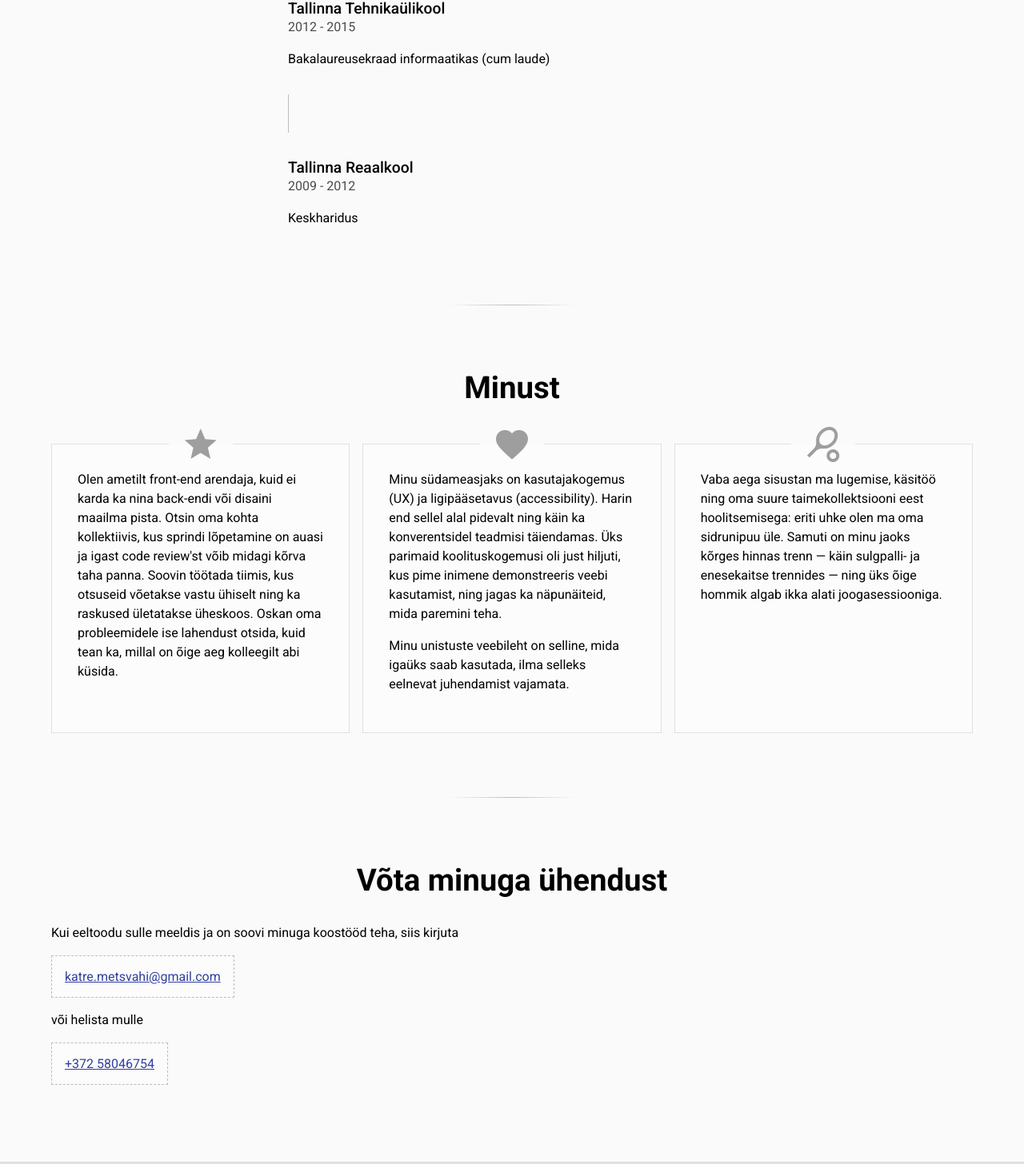
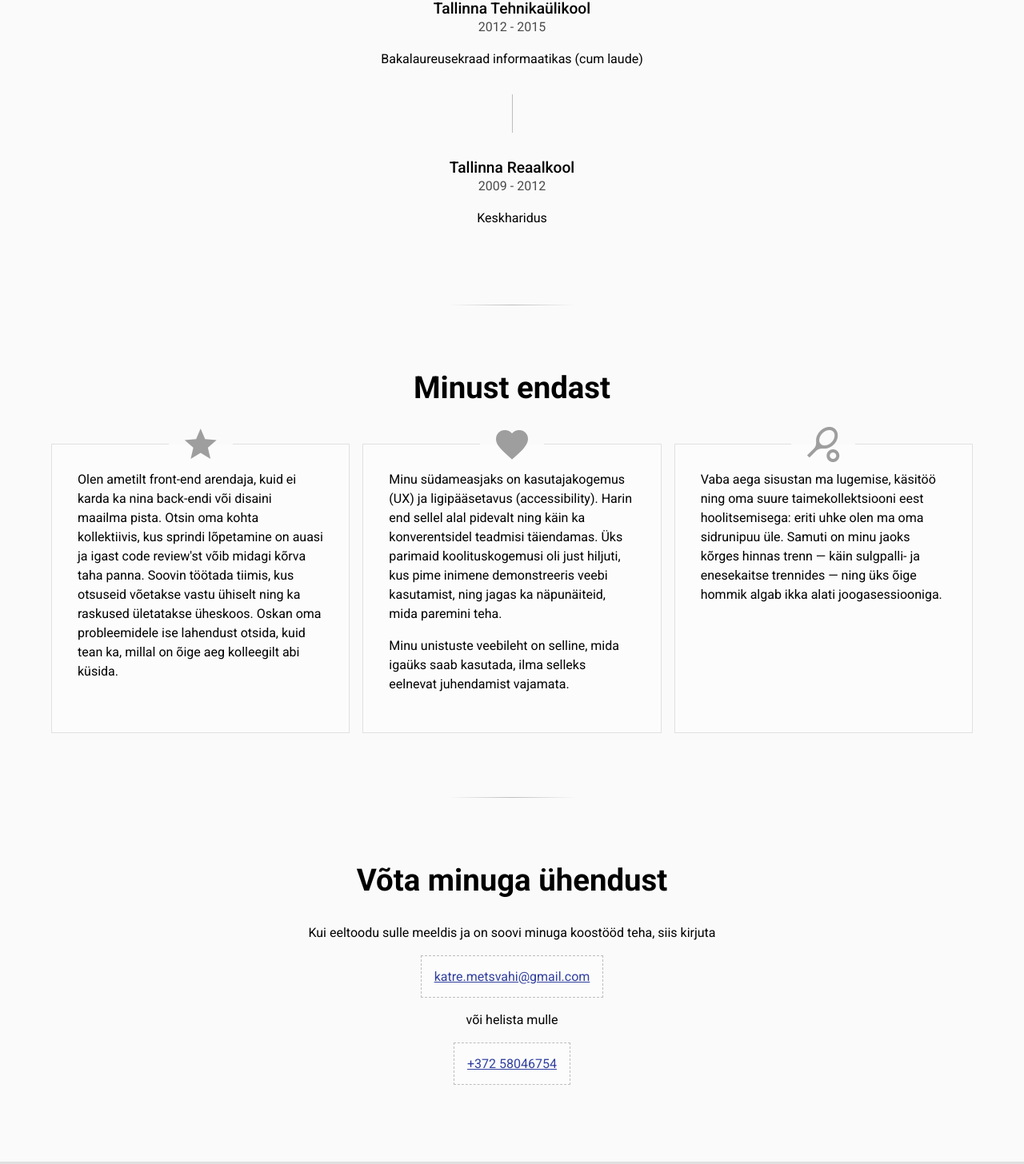
Before and after one commit to KatreMetsvahi/curriculum_vitae, a React (Create React App) app: page / in a window 1280 px wide. Shown: the part 1714-3170 px from the top of the page at 80% size. Built offline with nearby package versions, Linux system fonts and the light colour scheme.

Commit message:
Fix layout

```diff
--- a/src/layout/AboutMe.jsx
+++ b/src/layout/AboutMe.jsx
@@ -4,7 +4,7 @@ import aboutme from '../static/data/aboutme.json';
 const AboutMe = () => {
   return (
     <section className={'about-me'}>
-      <h3>Minust</h3>
+      <h3>Minust endast</h3>
 
       <div className={'grid'}>
         <div className={'box box--with-icon'}>
--- a/src/layout/Contacts.jsx
+++ b/src/layout/Contacts.jsx
@@ -2,7 +2,7 @@ import React from 'react';
 
 const Contacts = () => {
   return (
-    <section>
+    <section className={'contacts'}>
       <h3>Võta minuga ühendust</h3>
       <p>Kui eeltoodu sulle meeldis ja on soovi minuga koostööd teha, siis kirjuta</p>
       <a
--- a/src/static/styles/components/_education.scss
+++ b/src/static/styles/components/_education.scss
@@ -4,6 +4,7 @@
   padding: 1rem;
   position: relative;
   outline: 1px solid transparent;
+  text-align: center;
   transition: 200ms ease-in-out {
     property: background-color, box-shadow, outline;
   }
--- /dev/null
+++ b/src/static/styles/layout/_contacts.scss
@@ -0,0 +1,3 @@
+.contacts {
+  text-align: center;
+}
--- a/src/static/styles/main.scss
+++ b/src/static/styles/main.scss
@@ -11,6 +11,7 @@
 @import 'components/link';
 @import 'components/logo';
 
+@import 'layout/contacts';
 @import 'layout/header';
 @import 'layout/footer';
 @import 'layout/section';
```
